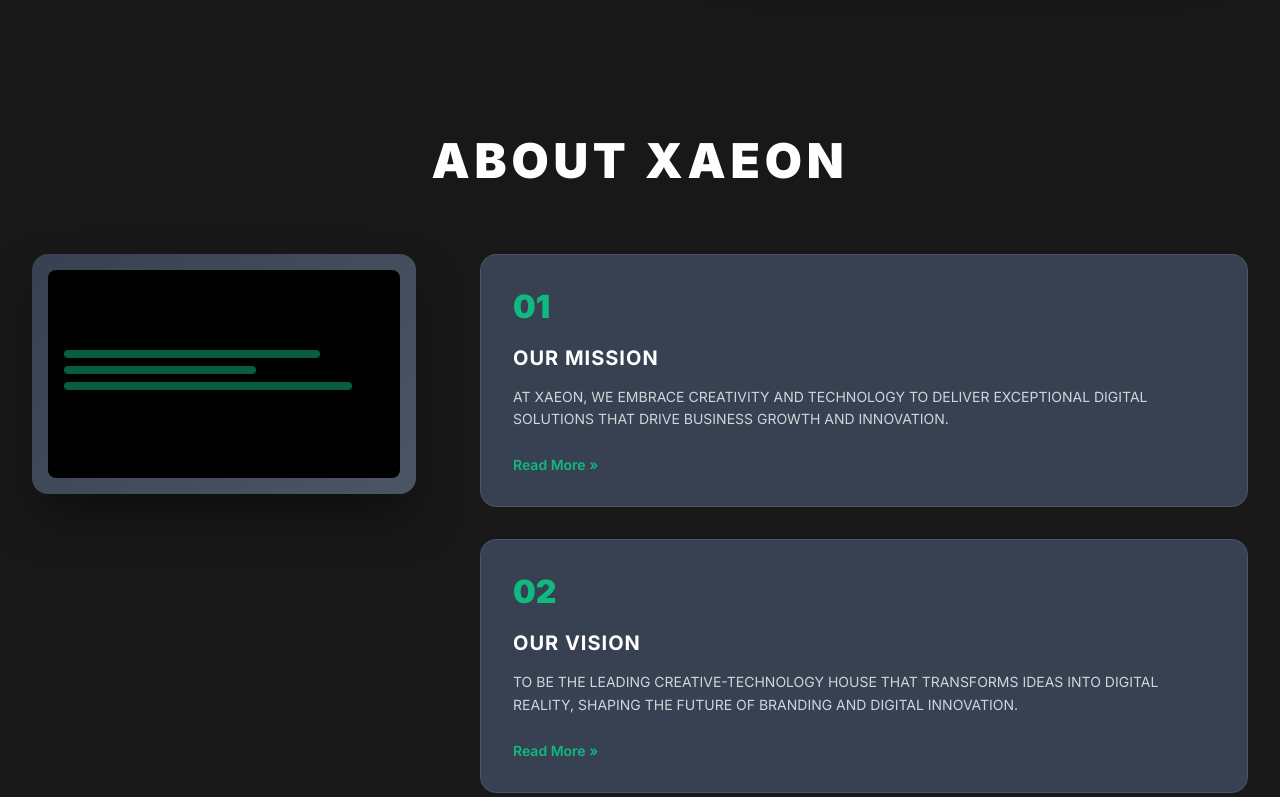
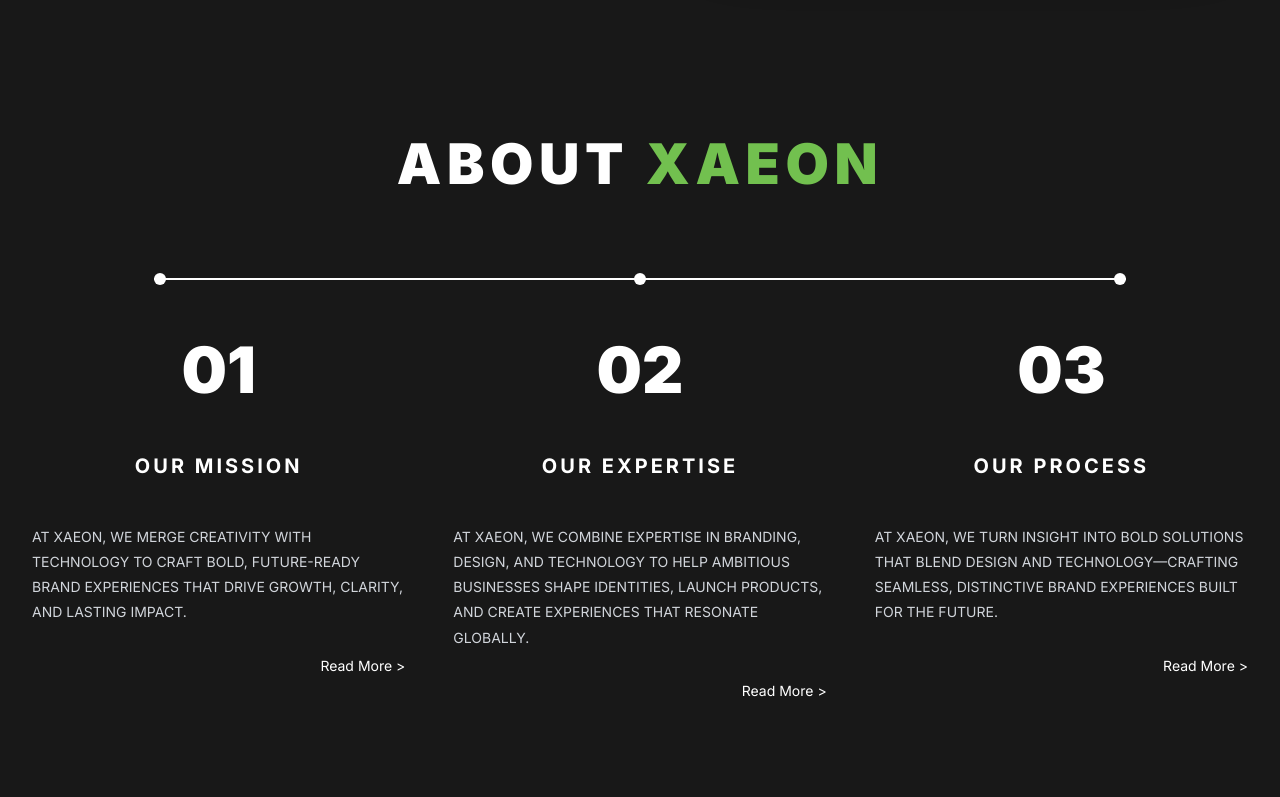
Before and after one commit to Xaeon-Innovation/XaeonWebsite, a React (Vite) app in the folder frontend/: page / in a window 1280 px wide. Shown: the part 2000-2797 px from the top of the page. Built offline with nearby package versions, Linux system fonts and the light colour scheme.

Commit message:
video playback working

```diff
--- a/frontend/src/Components/About/About.jsx
+++ b/frontend/src/Components/About/About.jsx
@@ -21,20 +21,20 @@ const About = () => {
     {
       number: "01",
       title: "OUR MISSION",
-      description: "AT XAEON, WE EMBRACE CREATIVITY AND TECHNOLOGY TO DELIVER EXCEPTIONAL DIGITAL SOLUTIONS THAT DRIVE BUSINESS GROWTH AND INNOVATION.",
-      linkText: "Read More »"
+      description: "AT XAEON, WE MERGE CREATIVITY WITH TECHNOLOGY TO CRAFT BOLD, FUTURE-READY BRAND EXPERIENCES THAT DRIVE GROWTH, CLARITY, AND LASTING IMPACT.",
+      linkText: "Read More >"
     },
     {
       number: "02",
-      title: "OUR VISION",
-      description: "TO BE THE LEADING CREATIVE-TECHNOLOGY HOUSE THAT TRANSFORMS IDEAS INTO DIGITAL REALITY, SHAPING THE FUTURE OF BRANDING AND DIGITAL INNOVATION.",
-      linkText: "Read More »"
+      title: "OUR EXPERTISE",
+      description: "AT XAEON, WE COMBINE EXPERTISE IN BRANDING, DESIGN, AND TECHNOLOGY TO HELP AMBITIOUS BUSINESSES SHAPE IDENTITIES, LAUNCH PRODUCTS, AND CREATE EXPERIENCES THAT RESONATE GLOBALLY.",
+      linkText: "Read More >"
     },
     {
       number: "03",
-      title: "OUR VALUES",
-      description: "WE BELIEVE IN COLLABORATION, INNOVATION, AND EXCELLENCE. EVERY PROJECT IS AN OPPORTUNITY TO PUSH BOUNDARIES AND CREATE SOMETHING EXTRAORDINARY.",
-      linkText: "Read More »"
+      title: "OUR PROCESS",
+      description: "AT XAEON, WE TURN INSIGHT INTO BOLD SOLUTIONS THAT BLEND DESIGN AND TECHNOLOGY—CRAFTING SEAMLESS, DISTINCTIVE BRAND EXPERIENCES BUILT FOR THE FUTURE.",
+      linkText: "Read More >"
     }
   ];
 
@@ -48,30 +48,20 @@ const About = () => {
           viewport={{ once: true }}
           className={styles.header}
         >
-          <h2 className={styles.title}>ABOUT XAEON</h2>
+          <h2 className={styles.title}>
+            ABOUT <span className={styles.titleAccent} style={{ color: '#72C04F' }}>XAEON</span>
+          </h2>
         </motion.div>
 
-        <div className={styles.content}>
-          {/* Laptop Image */}
-          <motion.div
-            initial={{ opacity: 0, x: -50 }}
-            whileInView={{ opacity: 1, x: 0 }}
-            transition={{ duration: 0.8 }}
-            viewport={{ once: true }}
-            className={styles.imageContainer}
-          >
-            <div className={styles.laptopPlaceholder}>
-              <div className={styles.screen}>
-                <div className={styles.screenContent}>
-                  <div className={styles.codeLine}></div>
-                  <div className={styles.codeLine}></div>
-                  <div className={styles.codeLine}></div>
+        <div className={styles.timelineContainer}>
+          <div className={styles.timelineLine}></div>
+          <div className={styles.timelineMarkers}>
+            <div className={styles.marker}></div>
+            <div className={styles.marker}></div>
+            <div className={styles.marker}></div>
           </div>
         </div>
-            </div>
-          </motion.div>
 
-          {/* Cards Grid */}
         <div className={styles.cardsGrid}>
           {aboutCards.map((card, index) => (
             <AboutCard
@@ -84,7 +74,6 @@ const About = () => {
           ))}
         </div>
       </div>
-      </div>
     </section>
   );
 };
--- a/frontend/src/Components/About/About.module.css
+++ b/frontend/src/Components/About/About.module.css
@@ -11,151 +11,130 @@
 
 .header {
   text-align: center;
-  margin-bottom: 4rem;
+  margin-bottom: 5rem;
 }
 
 .title {
-  font-size: 3rem;
+  font-size: 3.5rem;
   font-weight: 900;
   color: white;
   text-transform: uppercase;
   letter-spacing: 0.1em;
   margin: 0;
+  line-height: 1.2;
 }
 
-.content {
-  display: grid;
-  grid-template-columns: 1fr 2fr;
-  gap: 4rem;
-  align-items: start;
+.titleAccent {
+  display: inline-block;
+  color: #72C04F !important;
 }
 
-.imageContainer {
+.timelineContainer {
+  position: relative;
+  margin-bottom: 3rem;
   display: flex;
   justify-content: center;
   align-items: center;
 }
 
-.laptopPlaceholder {
-  width: 100%;
-  max-width: 400px;
-  aspect-ratio: 16/10;
-  background: linear-gradient(135deg, #374151, #4b5563);
-  border-radius: 1rem;
-  padding: 1rem;
-  box-shadow: 0 25px 50px -12px rgba(0, 0, 0, 0.5);
-  position: relative;
+.timelineLine {
+  position: absolute;
+  top: 0;
+  left: 10%;
+  right: 10%;
+  height: 2px;
+  background-color: white;
 }
 
-.screen {
-  width: 100%;
-  height: 100%;
-  background: #000;
-  border-radius: 0.5rem;
-  padding: 1rem;
+.timelineMarkers {
   display: flex;
-  align-items: center;
-  justify-content: center;
+  width: 80%;
+  max-width: 1400px;
+  justify-content: space-between;
+  position: relative;
+  z-index: 1;
 }
 
-.screenContent {
-  width: 100%;
-}
-
-.codeLine {
-  height: 0.5rem;
-  background: #10b981;
-  margin-bottom: 0.5rem;
-  border-radius: 0.25rem;
-  animation: pulse 2s infinite;
-}
-
-.codeLine:nth-child(1) {
-  width: 80%;
-}
-
-.codeLine:nth-child(2) {
-  width: 60%;
-}
-
-.codeLine:nth-child(3) {
-  width: 90%;
-}
-
-@keyframes pulse {
-  0%, 100% {
-    opacity: 1;
-  }
-  50% {
-    opacity: 0.5;
-  }
+.marker {
+  width: 12px;
+  height: 12px;
+  background-color: white;
+  border-radius: 50%;
+  position: relative;
+  top: -5px;
 }
 
 .cardsGrid {
   display: grid;
-  grid-template-columns: 1fr;
-  gap: 2rem;
+  grid-template-columns: repeat(3, 1fr);
+  gap: 3rem;
+  margin-top: 3rem;
 }
 
 .card {
-  background: #374151;
-  padding: 2rem;
-  border-radius: 1rem;
-  border: 1px solid #4b5563;
-  transition: all 0.3s ease;
+  display: flex;
+  flex-direction: column;
+  align-items: center;
+  text-align: center;
+  padding: 0;
+  background: transparent;
+  border: none;
+  transition: none;
 }
 
 .card:hover {
-  transform: translateY(-4px);
-  box-shadow: 0 20px 25px -5px rgba(0, 0, 0, 0.3);
-  border-color: #10b981;
+  transform: none;
+  box-shadow: none;
+  border-color: transparent;
 }
 
 .cardNumber {
-  font-size: 2rem;
+  font-size: 4rem;
   font-weight: 900;
-  color: #10b981;
-  margin-bottom: 1rem;
+  color: white;
+  margin-bottom: 2rem;
+  line-height: 1;
 }
 
 .cardTitle {
   font-size: 1.25rem;
   font-weight: 700;
   color: white;
-  margin-bottom: 1rem;
+  margin-bottom: 2rem;
   text-transform: uppercase;
-  letter-spacing: 0.05em;
+  letter-spacing: 0.15em;
+  text-align: center;
 }
 
 .cardDescription {
   color: #d1d5db;
-  line-height: 1.6;
-  margin-bottom: 1.5rem;
+  line-height: 1.8;
+  margin-bottom: 2rem;
   font-size: 0.875rem;
+  text-align: left;
 }
 
 .cardLink {
-  color: #10b981;
+  color: white;
   text-decoration: none;
-  font-weight: 600;
+  font-weight: 400;
   font-size: 0.875rem;
+  align-self: flex-end;
   transition: color 0.3s ease;
 }
 
 .cardLink:hover {
-  color: #059669;
+  color: #72C04F;
 }
 
 /* Responsive Design */
 @media (max-width: 1024px) {
-  .content {
-    grid-template-columns: 1fr;
-    gap: 3rem;
+  .cardsGrid {
+    gap: 2rem;
   }
 
-  .cardsGrid {
-    grid-template-columns: repeat(auto-fit, minmax(300px, 1fr));
-    gap: 1.5rem;
+  .cardNumber {
+    font-size: 3.5rem;
   }
 }
 
@@ -165,33 +144,51 @@
   }
 
   .container {
-    padding: 0 1rem;
+    padding: 0 1.5rem;
   }
 
   .title {
-    font-size: 2rem;
+    font-size: 2.5rem;
   }
 
   .header {
-    margin-bottom: 3rem;
+    margin-bottom: 4rem;
+  }
+
+  .timelineContainer {
+    margin-bottom: 2rem;
+  }
+
+  .timelineLine {
+    display: none;
+  }
+
+  .timelineMarkers {
+    display: none;
   }
 
   .cardsGrid {
     grid-template-columns: 1fr;
+    gap: 3rem;
+    margin-top: 2rem;
   }
 
   .card {
-    padding: 1.5rem;
+    text-align: left;
+  }
+
+  .cardDescription {
+    text-align: left;
   }
 }
 
 @media (max-width: 480px) {
   .title {
-    font-size: 1.75rem;
+    font-size: 2rem;
   }
 
-  .card {
-    padding: 1rem;
+  .cardNumber {
+    font-size: 3rem;
   }
 
   .cardTitle {
--- a/frontend/src/Components/WhyChooseUs/WhyChooseUs.jsx
+++ b/frontend/src/Components/WhyChooseUs/WhyChooseUs.jsx
@@ -1,44 +1,94 @@
 import { motion } from 'framer-motion';
+import { useState, useRef } from 'react';
 import styles from './WhyChooseUs.module.css';
 
-const FeatureCard = ({ title, description }) => (
+const FeatureCard = ({ title, description, isHighlighted, index }) => {
+  const [mousePosition, setMousePosition] = useState({ x: 50, y: 50 });
+  const [isHovering, setIsHovering] = useState(false);
+  const cardRef = useRef(null);
+
+  const handleMouseMove = (e) => {
+    const card = cardRef.current;
+    if (!card) return;
+
+    const rect = card.getBoundingClientRect();
+    const x = ((e.clientX - rect.left) / rect.width) * 100;
+    const y = ((e.clientY - rect.top) / rect.height) * 100;
+
+    setMousePosition({ x, y });
+  };
+
+  const handleMouseLeave = () => {
+    setIsHovering(false);
+  };
+
+  const handleMouseEnter = () => {
+    setIsHovering(true);
+  };
+
+  // Use mouse position when hovering, otherwise no gradient
+  const gradientPosition = isHovering ? mousePosition : { x: 50, y: 50 };
+  const shouldShowGradient = isHovering;
+
+  return (
     <motion.div
+      ref={cardRef}
       initial={{ opacity: 0, y: 30 }}
       whileInView={{ opacity: 1, y: 0 }}
-    transition={{ duration: 0.6 }}
+      transition={{ duration: 0.6, delay: index * 0.1 }}
       viewport={{ once: true }}
-    className={styles.card}
+      className={`${styles.card} ${isHighlighted ? styles.highlightedCard : ''} ${isHovering ? styles.hovering : ''}`}
+      onMouseMove={handleMouseMove}
+      onMouseEnter={handleMouseEnter}
+      onMouseLeave={handleMouseLeave}
     >
+      <div
+        className={styles.gradientOverlay}
+        style={{
+          background: shouldShowGradient
+            ? `radial-gradient(circle 300px at ${gradientPosition.x}% ${gradientPosition.y}%, rgba(114, 192, 79, 0.9) 0%, rgba(114, 192, 79, 0.7) 40%, transparent 60%)`
+            : 'transparent'
+        }}
+      />
+      <div className={styles.cardContent}>
         <h3 className={styles.cardTitle}>{title}</h3>
         <p className={styles.cardDescription}>{description}</p>
+      </div>
     </motion.div>
   );
+};
 
 const WhyChooseUs = () => {
   const features = [
     {
-      title: "Innovative & Technology",
-      description: "Our work combines bold thinking with cutting-edge technology to deliver solutions that stand out in the digital landscape."
+      title: "Creative + Technology",
+      description: "Our work combines bold creativity with advanced technology to deliver solutions that are both inspiring and practical."
     },
     {
-      title: "Creative Excellence",
-      description: "We bring creativity and artistic vision to every project, ensuring your brand has a unique and memorable digital presence."
+      title: "Measurable Impact",
+      description: "Every solution is engineered to deliver clarity, growth, and real business results you can track."
     },
     {
-      title: "Strategic Approach",
-      description: "Every solution is backed by strategic thinking and market research to ensure maximum impact and return on investment."
+      title: "Global Perspective",
+      description: "Our approach is shaped by working across industries and markets, giving us the edge to create world-class solutions."
     },
     {
-      title: "Agile Development",
-      description: "We use agile methodologies to deliver projects faster, with continuous feedback and iterative improvements throughout the process."
+      title: "Collaborative Process",
+      description: "We work closely with you at every step, ensuring transparency, precision, and alignment with your goals.",
+      isWide: true
     },
     {
-      title: "24/7 Support",
-      description: "Our dedicated support team is available around the clock to ensure your digital solutions run smoothly and efficiently."
+      title: "Proven Experience",
+      description: "From startups to established enterprises, we've helped ambitious brands grow, scale, and lead in competitive markets.",
+      isHighlighted: true
     },
     {
-      title: "Proven Results",
-      description: "With a track record of successful projects and satisfied clients, we deliver measurable results that drive business growth."
+      title: "End-to-End Expertise",
+      description: "From brand strategy and design to software, apps, and digital campaigns, we cover the full spectrum."
+    },
+    {
+      title: "Built to Last",
+      description: "We create systems, platforms, and identities designed for long-term performance—not just short-term trends."
     }
   ];
 
@@ -61,6 +111,8 @@ const WhyChooseUs = () => {
               key={index}
               title={feature.title}
               description={feature.description}
+              isHighlighted={feature.isHighlighted}
+              index={index}
             />
           ))}
         </div>
```
Also changed, not shown: frontend/src/Components/Hero/Hero.jsx (+59 -7 lines), frontend/src/Components/Hero/Hero.module.css (+17 -7 lines), frontend/src/Components/WhyChooseUs/WhyChooseUs.module.css (+82 -24 lines), 2 other files (tests, documents, lock files or other folders). Lines whose indentation alone changed are shown as unchanged.
